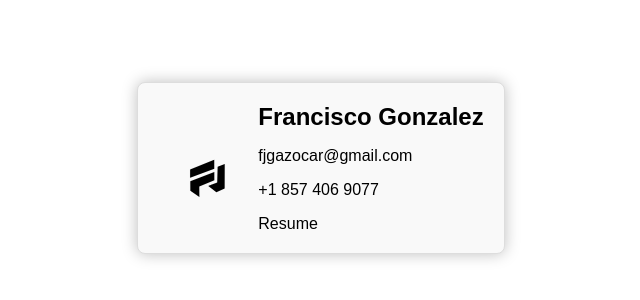
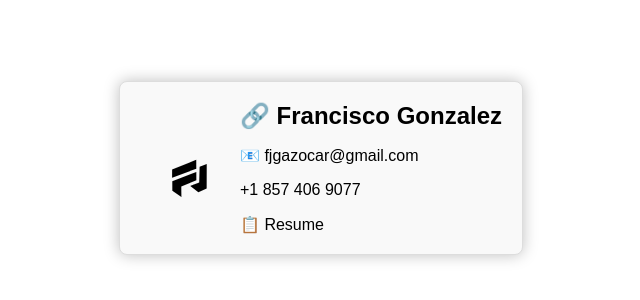
Before and after one commit to topcompra/fjgazocar, a plain HTML site: page index.html in a window 1280 px wide. Shown: the part 232-532 px from the top of the page, without its empty margins (319-959 px from the left). Drawn offline with Linux system fonts and the light colour scheme.

Commit message:
tailored backend

```diff
--- a/index.html
+++ b/index.html
@@ -73,11 +73,11 @@
             </div>
         </a>
         <div class="content">
-            <h2><a href="https://www.linkedin.com/in/fjgazocar/">Francisco Gonzalez</a></h2>
-            <p><a href="mailto:fjgazocar@gmail.com">fjgazocar@gmail.com</a></p>
-            <p><a href="tel:+18574069077">+1 857 406 9077</a></p>
+            <h2><a href="https://www.linkedin.com/in/fjgazocar/">🔗 Francisco Gonzalez</a></h2>
+            <p><a href="mailto:fjgazocar@gmail.com">📧 fjgazocar@gmail.com</a></p>
+            <p><a href="tel:+18574069077"><i class="fa-solid fa-phone"></i> +1 857 406 9077</a></p>
             <div class="resume-link">
-                <a href="francisco_gonzalez_resume1.pdf" target="_blank">Resume</a>
+                <a href="francisco_gonzalez_backend_developer_resume.pdf" target="_blank">📋 Resume</a>
             </div>
         </div>
     </div>
```
Also changed, not shown: 2 other files.
